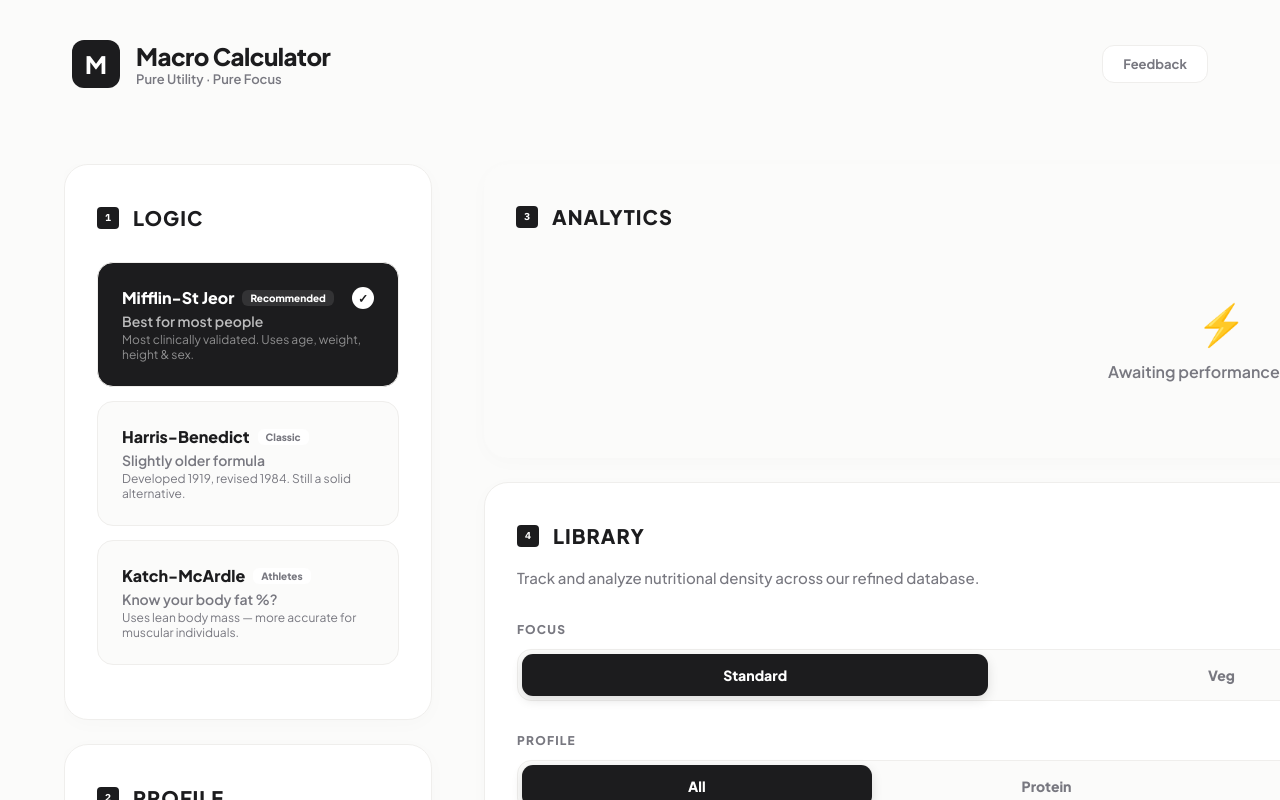
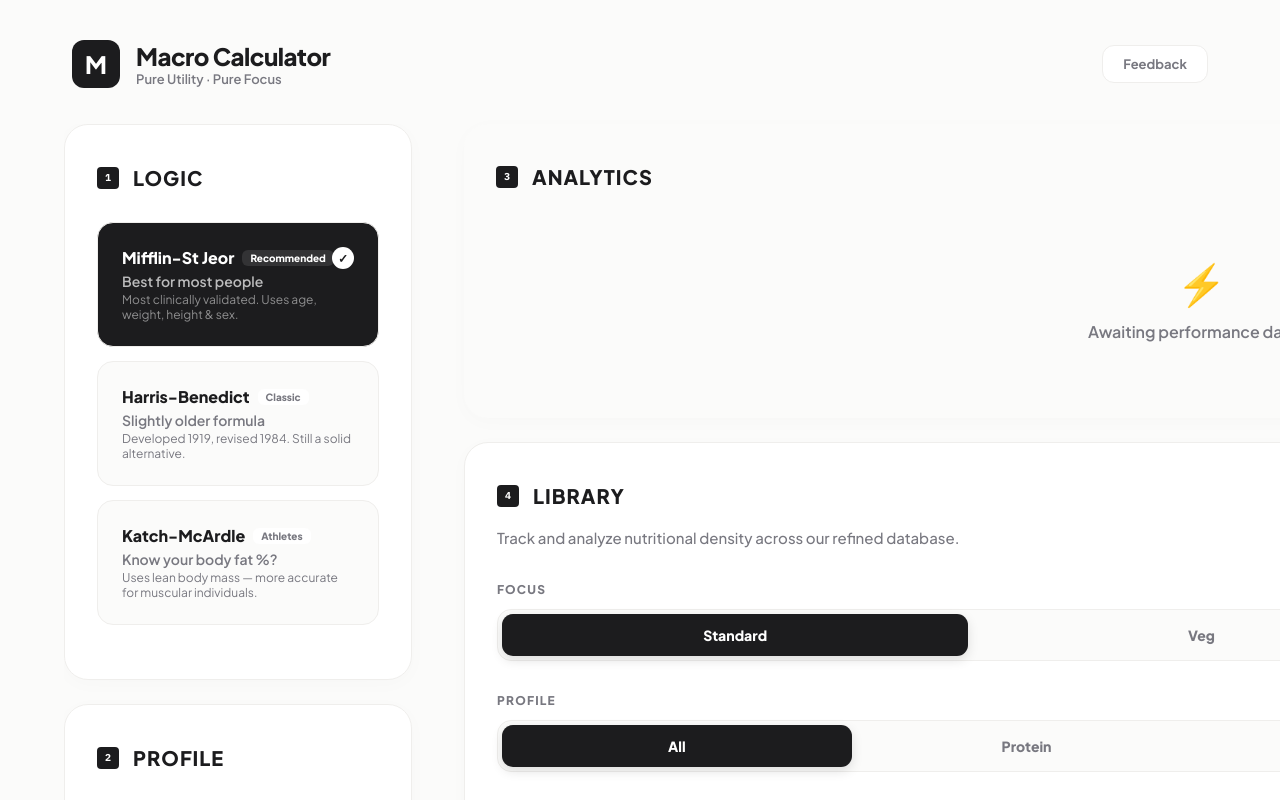
Before and after one commit to gavishah/macro-calculator, a React (Vite) app: page / in a window 1280 px wide. Shown: the top 800 px of the page. Built offline with nearby package versions, Linux system fonts and the light colour scheme.

Commit message:
fix layout alignment and vertical stretching issues - desktop grid refined

```diff
--- a/src/App.jsx
+++ b/src/App.jsx
@@ -418,7 +418,7 @@ export default function App() {
   return (
     <div style={{ minHeight: "100vh", background: BG, fontFamily: HEADER_FONT, color: TXT, WebkitFontSmoothing: "antialiased", MozOsxFontSmoothing: "grayscale" }}>
 
-      <header style={{ maxWidth: 1200, margin: "0 auto", padding: "40px 32px 16px", display: "flex", alignItems: "center", justifyContent: "space-between", gap: 16 }}>
+      <header style={{ width: "100%", maxWidth: 1200, margin: "0 auto", padding: "40px 32px 16px", display: "flex", alignItems: "center", justifyContent: "space-between", gap: 16 }}>
         <div style={{ display: "flex", alignItems: "center", gap: 16 }}>
           <div style={{ width: 48, height: 48, borderRadius: 12, background: ACC, display: "flex", alignItems: "center", justifyContent: "center", fontWeight: 900, fontSize: 24, color: WHITE }}>M</div>
           <div>
--- a/src/index.css
+++ b/src/index.css
@@ -179,17 +179,18 @@ input[type="range"]::-webkit-slider-thumb {
 @media (min-width: 1024px) {
   .app-layout {
     display: grid;
-    grid-template-columns: 380px 1fr;
+    grid-template-columns: 360px 1fr;
     gap: 40px;
     max-width: 1200px;
     margin: 0 auto;
-    padding: 60px 24px;
+    padding: 20px 24px 60px;
     align-items: start;
   }
   .app-left {
     position: sticky;
-    top: 60px;
-    max-height: calc(100vh - 120px);
+    top: 24px;
+    align-self: start;
+    max-height: calc(100vh - 48px);
     overflow-y: auto;
     padding-right: 12px;
   }
```
